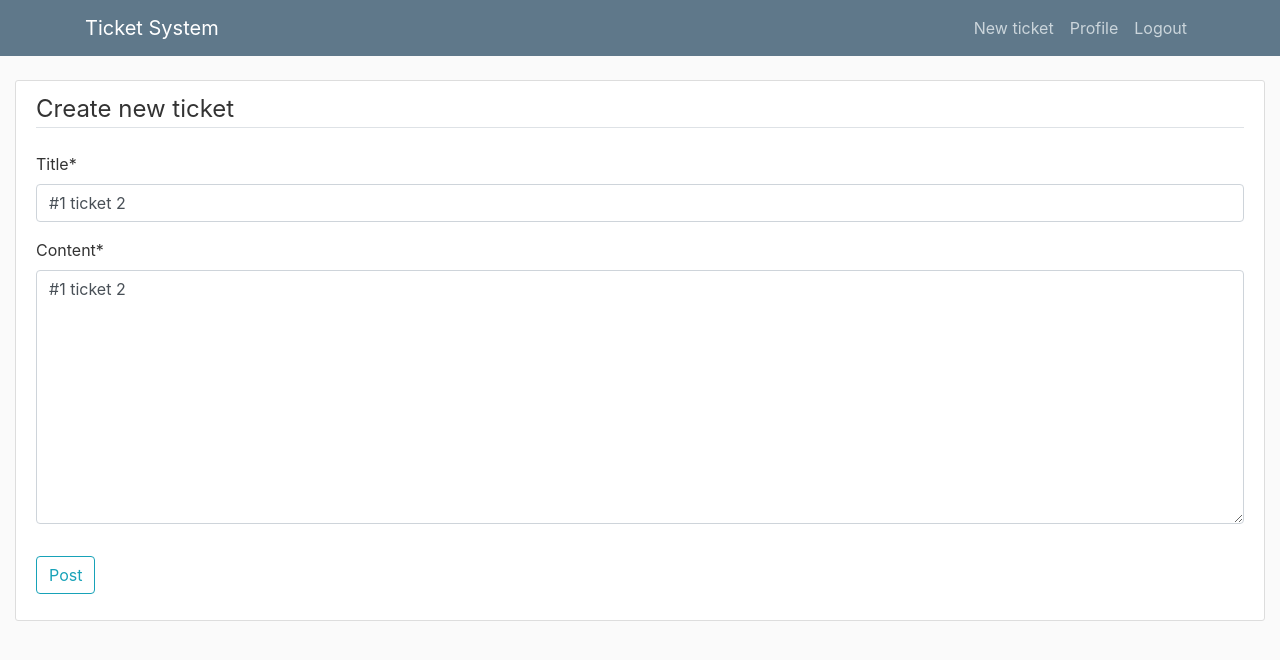
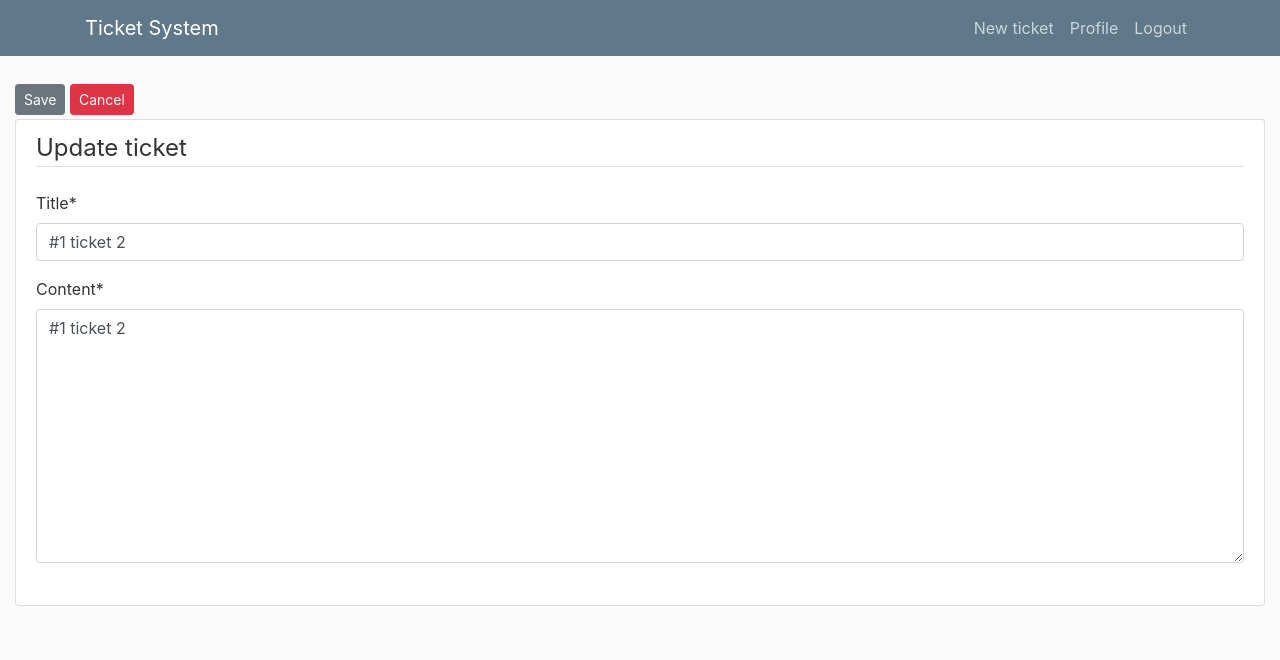
Before and after one commit to bitupgrade/ticket_system, a Django app: page /post/30/update/ in a window 1280 px wide. Shown: the top 660 px of the page. Run offline with Django 3.2, Linux system fonts and the light colour scheme; a user stored in the database is signed in; data comes from the database, SQL or seed files in the repository; both versions use the stored data as it was after the commit; some libraries are stand-ins or nearby versions.

Commit message:
moved submit button for ticket update, outside the forum

```diff
--- a/blog/models.py
+++ b/blog/models.py
@@ -10,6 +10,7 @@ class Post(models.Model):
     date_posted = models.DateTimeField(default=timezone.now)
     author = models.ForeignKey(User, on_delete=models.CASCADE)
 
+
     def __str__(self):
         return self.title
 
--- a/blog/templates/blog/post_form.html
+++ b/blog/templates/blog/post_form.html
@@ -1,4 +1,4 @@
-<!-- Create posts page -->
+<!-- Create ticket page -->
 {% extends "blog/base.html" %}
 {% load crispy_forms_tags %}
 {% block content %}
@@ -10,7 +10,7 @@
         {{ form|crispy }}
       </fieldset>
       <div class="form-group">
-        <button class="btn btn-outline-info" type="submit">Post</button>
+        <button class="btn btn-outline-info" type="submit">Save</button>
       </div>
     </form>
   </div>
--- /dev/null
+++ b/blog/templates/blog/ticket_update.html
@@ -0,0 +1,22 @@
+<!-- Update ticket page -->
+{% extends "blog/base.html" %}
+{% load crispy_forms_tags %}
+{% block content %}
+    <nav class="nav">
+        {% if object.author == user %}
+            <div>
+                <button class="btn btn-secondary btn-sm mt-1 mb-1" type="submit" form="update_form">Save</button>
+                <a class="btn btn-danger btn-sm mt-1 mb-1" href="{% url 'post-delete' object.id %}">Cancel</a>
+            </div>
+        {% endif %}
+    </nav>
+  <div class="content-section">
+    <form id="update_form" method="POST">
+      {% csrf_token %}
+      <fieldset class="form-group">
+        <legend class="border-bottom mb-4">Update ticket</legend>
+        {{ form|crispy }}
+      </fieldset>
+    </form>
+  </div>
+{% endblock content %}
--- a/blog/views.py
+++ b/blog/views.py
@@ -39,7 +39,7 @@ class PostDetailView(DetailView):
 # LoginRequiredMixin redirects user to login page if they try to create new post withour being logged in
 class PostCreateView(LoginRequiredMixin, CreateView):
     model = Post
-    fields = ['title', 'content'] # Fields in the create post section
+    fields = ['title', 'content', 'priority'] # Fields in the create post section
 
     # Makes currently logged in user the valid user
     def form_valid(self, form):
@@ -49,6 +49,7 @@ class PostCreateView(LoginRequiredMixin, CreateView):
 class PostUpdateView(LoginRequiredMixin, UserPassesTestMixin, UpdateView):
     model = Post
     fields = ['title', 'content'] # Fields in the create post section
+    template_name = 'blog/ticket_update.html'
 
     # Makes currently logged in user the valid user
     def form_valid(self, form):
```
Also changed, not shown: db.sqlite3.
